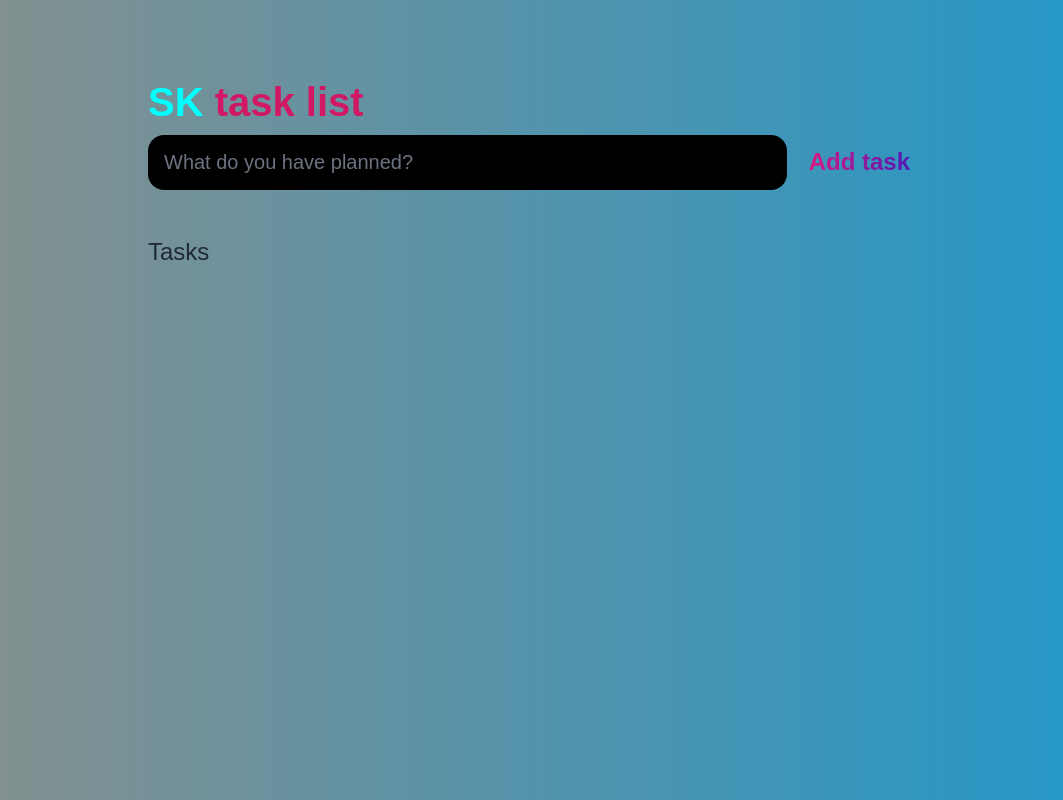
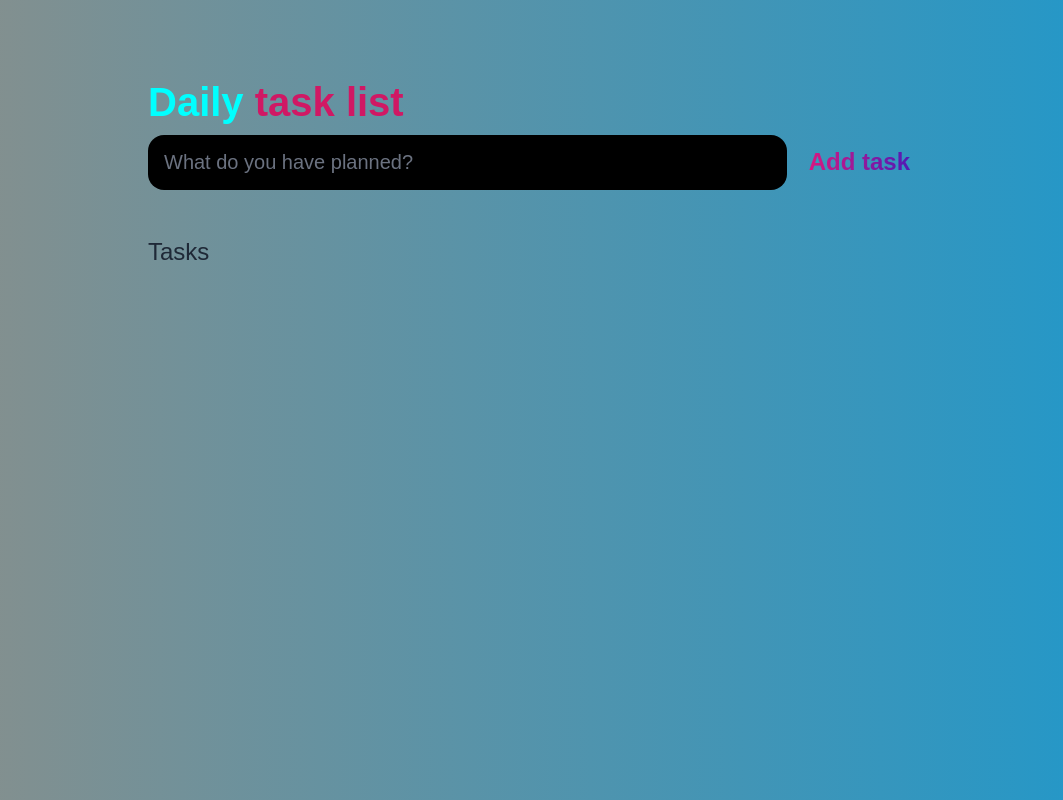
Before and after one commit to K-Shamshannisha/OCTANET_MARCH-2, a plain HTML site: page index.html in a window 1280 px wide. Shown: the whole page, without its empty margins (108-1171 px from the left). Drawn offline with Linux system fonts and the light colour scheme.

Commit message:
Update index.html

```diff
--- a/index.html
+++ b/index.html
@@ -13,7 +13,7 @@
 
 	<header>
 
-		<h1><span>SK</span> task list</h1>
+		<h1><span>Daily</span> task list</h1>
 
 		<form id="new-task-form">
 			<input
```
